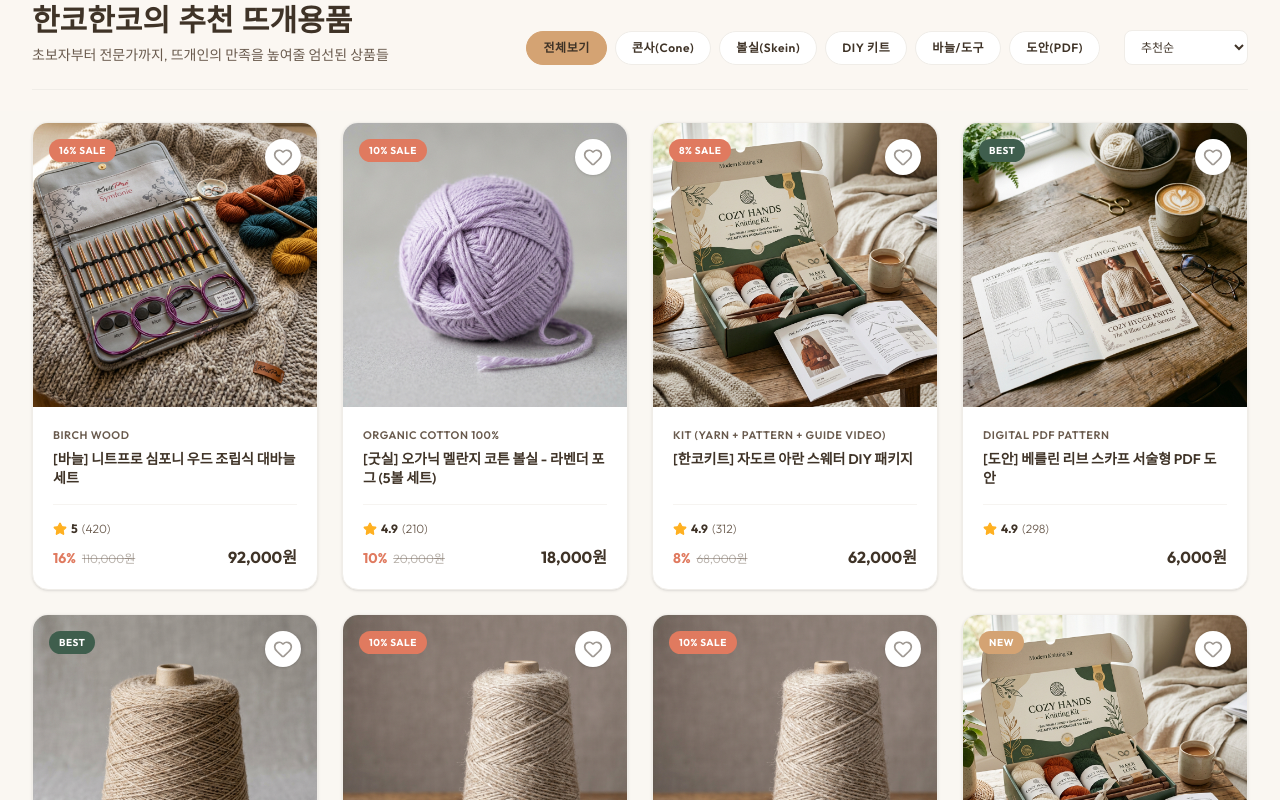
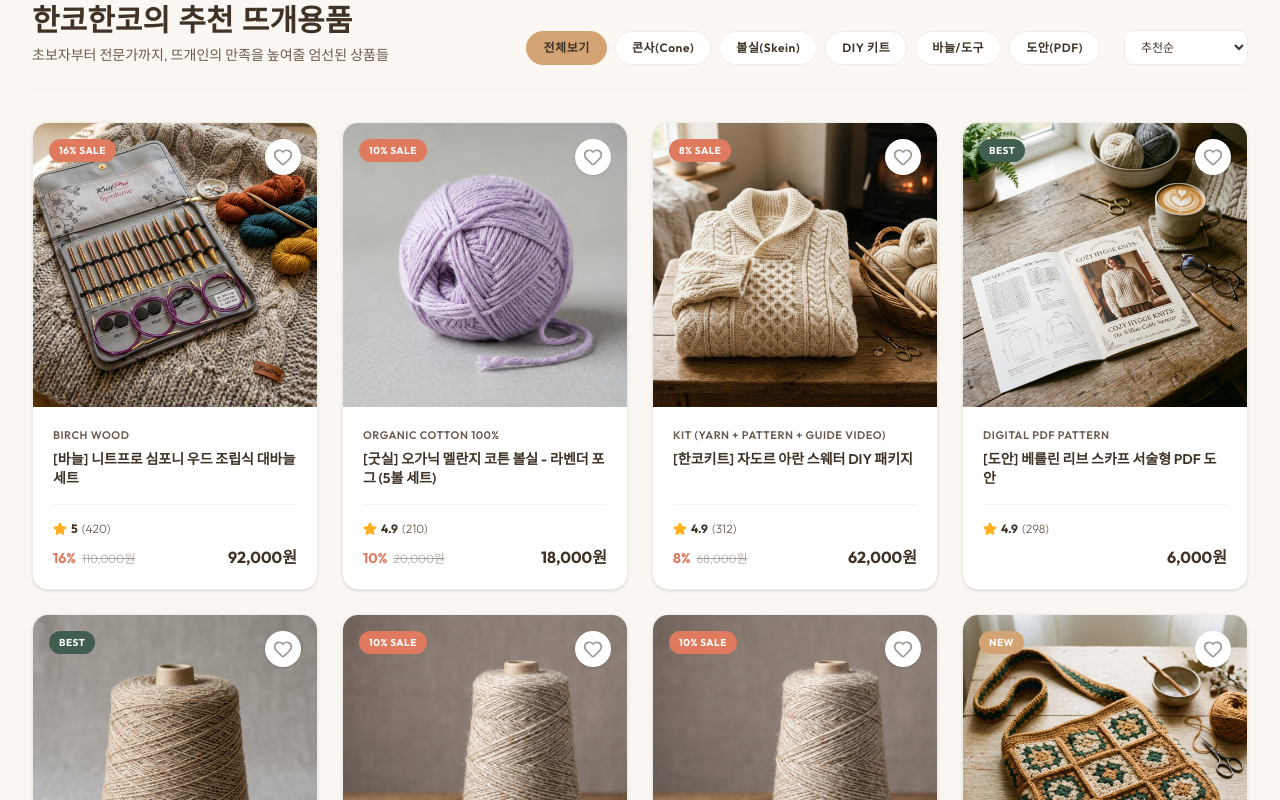
Before and after one commit to ouo971/Han-ko-Han-ko, a Next.js app: page / in a window 1280 px wide. Shown: the part 1160-1960 px from the top of the page. Built offline with nearby package versions, Linux system fonts and the light colour scheme; a web font is replaced by a local one.

Commit message:
style: add unique images for DIY kits (Aran sweater and Granny bag)

```diff
--- a/src/data/products.ts
+++ b/src/data/products.ts
@@ -108,7 +108,7 @@ export const PRODUCTS: Product[] = [
     price: 62000,
     origPrice: 68000,
     discount: 8,
-    image: "/assets/diy_kit.png",
+    image: "/assets/aran_sweater.png",
     rating: 4.9,
     reviews: 312,
     isBest: true,
@@ -128,7 +128,7 @@ export const PRODUCTS: Product[] = [
     price: 29000,
     origPrice: 29000,
     discount: 0,
-    image: "/assets/diy_kit.png",
+    image: "/assets/granny_bag.png",
     rating: 4.8,
     reviews: 185,
     isBest: false,
```
Also changed, not shown: public/assets/aran_sweater.png (added), public/assets/granny_bag.png (added).
